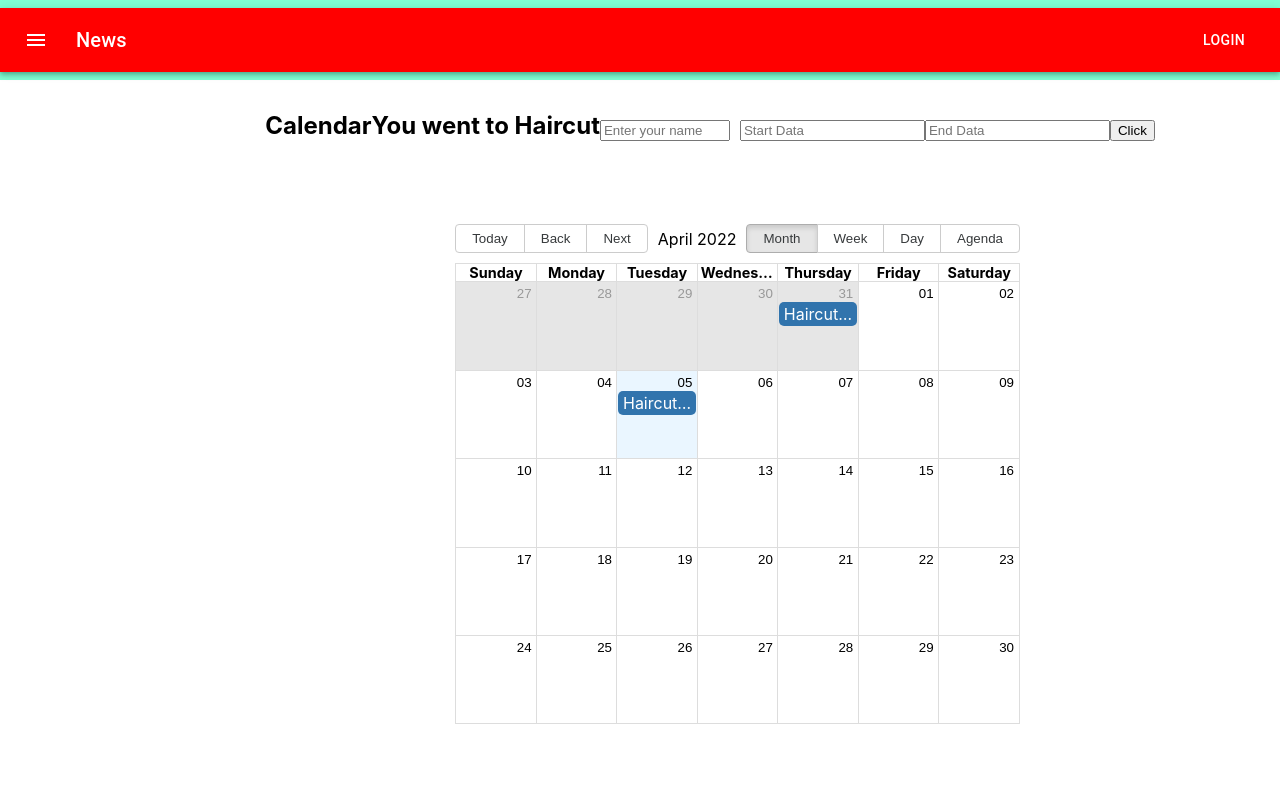
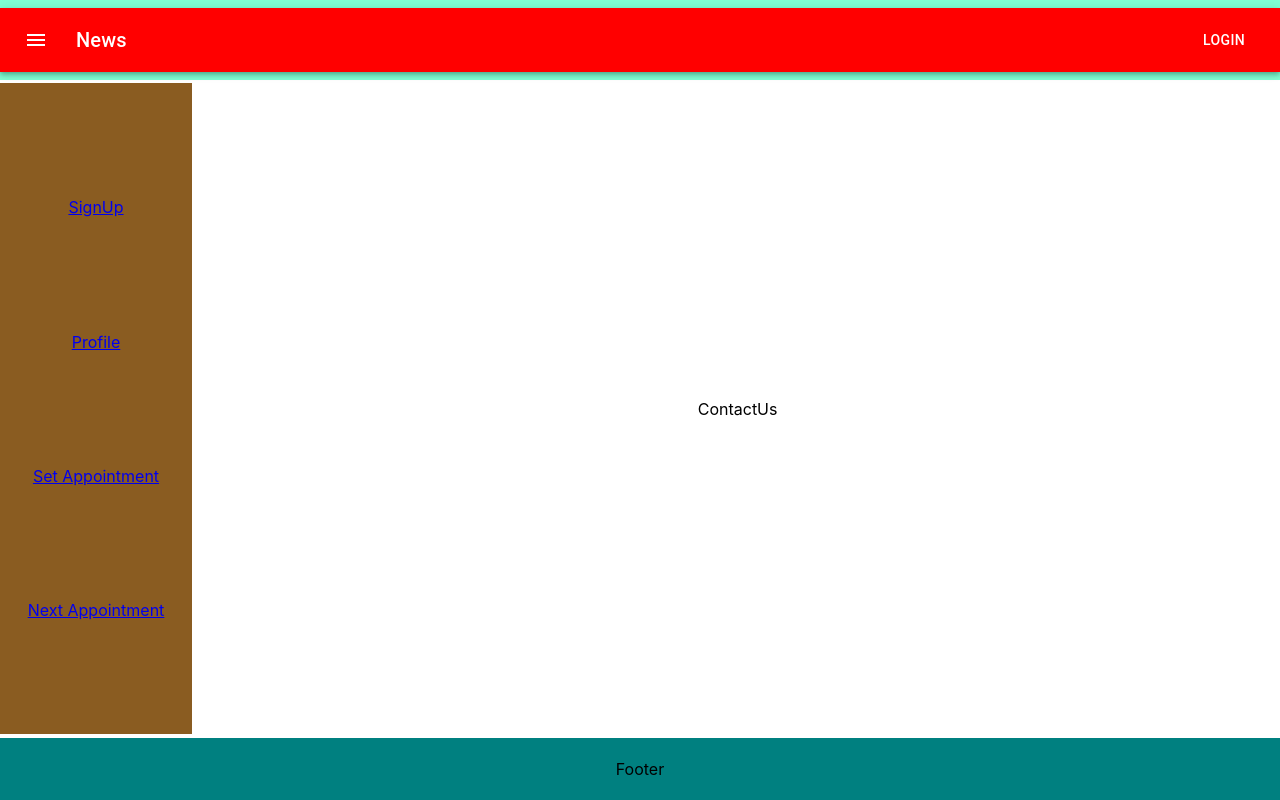
Before and after one commit to avi-admaso/A-M, a React (Create React App) app in the folder client/: page /ContactUs in a window 1280 px wide. Built offline with nearby package versions, Linux system fonts and the light colour scheme; the HTML template or start-up script is replaced by a standard one.

Commit message:
grid completed

```diff
--- a/client/src/App.css
+++ b/client/src/App.css
@@ -32,7 +32,7 @@
     flex-direction: column;
     justify-content: space-evenly;
     align-items: center;
-    background-color: burlywood;
+    background-color: rgb(138, 92, 33);
   }
 
   .footer{
--- a/client/src/App.js
+++ b/client/src/App.js
@@ -1,14 +1,10 @@
-import React from "react";
 import "./App.css";
-import Calendars from "./Components/Pages/Calendar/Calendars";
-import NavBar  from "./Components/parts/navbar/Nav-Bar";
+import RouterApp from "./Router/RouterApp";
 
 function App() {
   return (
     <div className="App">
-       <NavBar/>
-      <Calendars/>
-
+     <RouterApp/>
     </div>
   );
 }
--- a/client/src/Components/parts/RequiredAuth/RequiredAuth.jsx
+++ b/client/src/Components/parts/RequiredAuth/RequiredAuth.jsx
@@ -5,6 +5,7 @@ import { Outlet, Link} from "react-router-dom"
 export default function RequiredAuth() {
     // const {auth} = useContext(authContext)
   return (
-    auth.email ? <Outlet/> : <Link to='Login' />
+    // auth.email ? <Outlet/> : <Link to='Login' />
+    <h1>hhh</h1>
   )
 }
--- a/client/src/Router/RouterApp.jsx
+++ b/client/src/Router/RouterApp.jsx
@@ -7,16 +7,19 @@ import Page404 from "../Components/Pages/Page404/Page404";
 import Profile from "../Components/Pages/Profile/Profile";
 import RequiredAuth from "../Components/parts/RequiredAuth/RequiredAuth"
 import ContactUs from "../Components/Pages/ContactUs/ContactUs";
-import Calendar from "../Components/Pages/Calendar/Calendar";
 import HistoricalAppointment from "../Components/Pages/HistoricalAppointment/HistoricalAppointment";
 import NextAppointment from "../Components/Pages/NextAppointment/NextAppointment";
 import SetAppointment from "../Components/Pages/SetAppointment/SetAppointment";
 import SideBar from "../Components/parts/SideBar/SideBar";
+import Calendars from "../Components/Pages/Calendar/Calendars";
+import NavBar from "../Components/parts/navbar/Nav-Bar"
 
 
 export default function RouterApp(){
   return (
     <BrowserRouter>
+        <NavBar/>
+        <SideBar/>
       <Routes>
         {/** Public Routes **/}
         <Route path="/" element={<Home />} />
@@ -24,11 +27,11 @@ export default function RouterApp(){
         <Route path="/Login" element={<Login />} />
         <Route path="/ContactUs" element={<ContactUs />} />
 
+
         {/** Private Routes **/}
         {/* <Route element={<RequiredAuth />}> */}
-             <Route path="/SideBar" element={<SideBar />} />
              <Route path="/Profile" element={<Profile />} />
-             <Route path="/Calender" element={<Calendar/>}/>
+             <Route path="/Calender" element={<Calendars/>}/>
              <Route path="/HistoricalAppointment" element={<HistoricalAppointment/>}/>
              <Route path="/SetAppointment" element={<SetAppointment/>}/>
              <Route path="/NextAppointment" element={<NextAppointment/>}/>
```
